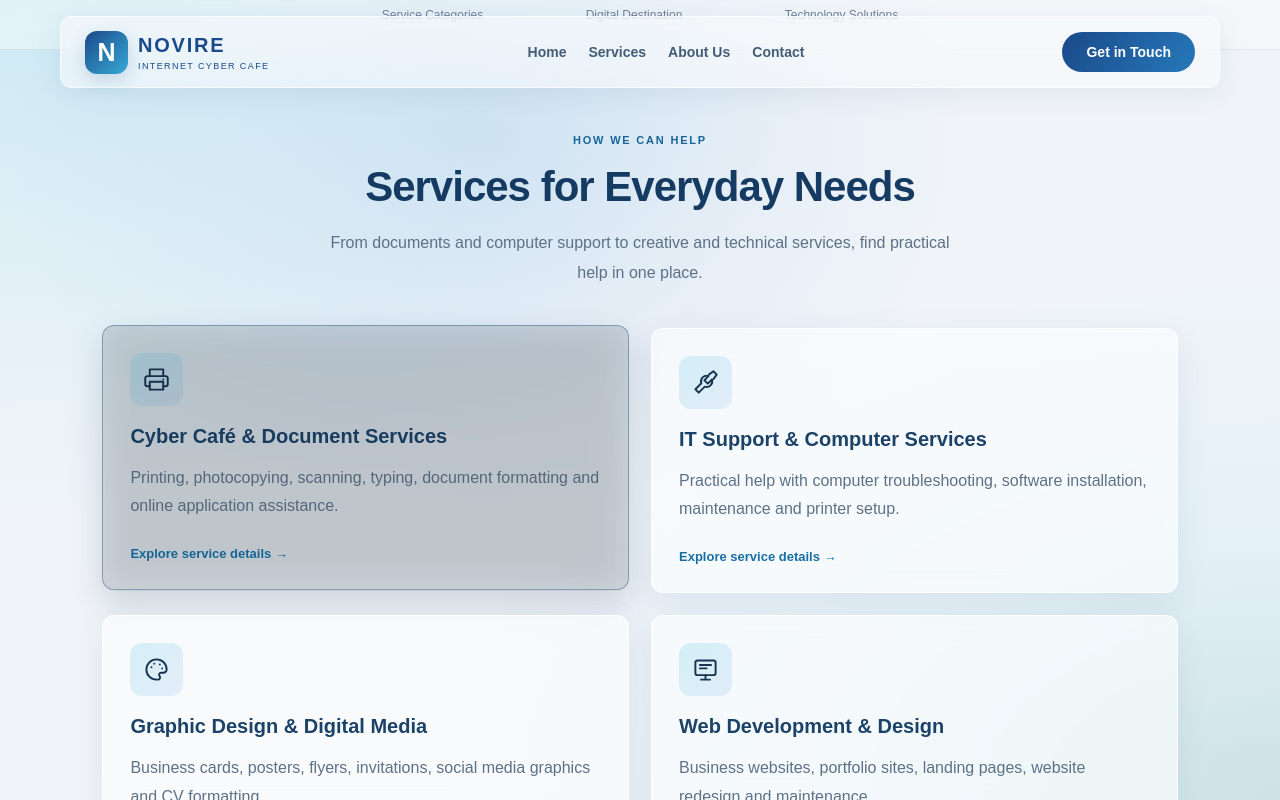
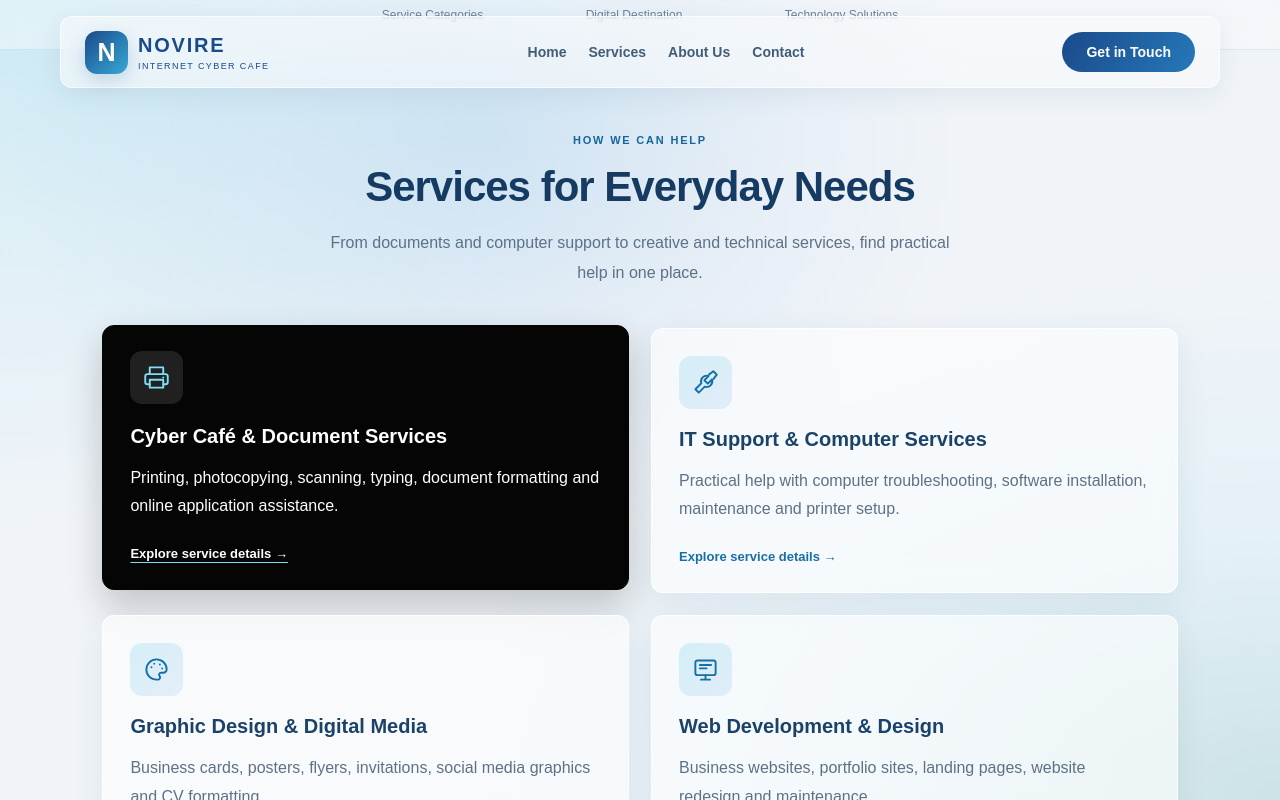
Before and after one commit to Jos3456/Novire-cyber, a Next.js app: page / in a window 1280 px wide. In both pictures the pointer is over the element 365 px from the left and 1310 px from the top of the page. Shown: the part 850-1650 px from the top of the page. Built offline with nearby package versions, Linux system fonts and the light colour scheme.

Commit message:
Style service card hover black with white text

```diff
--- a/app/globals.css
+++ b/app/globals.css
@@ -1311,3 +1311,68 @@ body::before {
     transition: none;
   }
 }
+
+
+/* Black-and-white hover treatment for the homepage service cards. */
+.service-card {
+  background-color: rgba(255, 255, 255, 0.58);
+  transition:
+    transform 0.25s ease,
+    background-color 0.25s ease,
+    color 0.25s ease,
+    border-color 0.25s ease,
+    box-shadow 0.25s ease;
+}
+
+.service-card .service-icon {
+  color: #176FA6;
+  transition: color 0.25s ease, background-color 0.25s ease, transform 0.25s ease;
+}
+
+.service-card:hover,
+.service-card:focus-within {
+  color: #fff;
+  background: #050505;
+  border-color: #050505;
+  box-shadow: 0 16px 36px rgba(0, 0, 0, 0.2);
+  filter: none;
+  transform: translateY(-3px);
+}
+
+.service-card:hover h3,
+.service-card:hover p,
+.service-card:hover ul,
+.service-card:hover .text-link,
+.service-card:focus-within h3,
+.service-card:focus-within p,
+.service-card:focus-within ul,
+.service-card:focus-within .text-link {
+  color: #fff;
+}
+
+.service-card:hover .service-icon,
+.service-card:focus-within .service-icon {
+  color: #7be0f4;
+  background: #202020;
+  transform: translateY(-2px);
+}
+
+.service-card:hover .text-link,
+.service-card:focus-within .text-link {
+  text-decoration: underline;
+  text-decoration-color: #7be0f4;
+  text-underline-offset: 4px;
+}
+
+.service-card .service-icon svg {
+  display: block;
+  width: 27px;
+  height: 27px;
+}
+
+@media (prefers-reduced-motion: reduce) {
+  .service-card,
+  .service-card .service-icon {
+    transition: none;
+  }
+}
```
